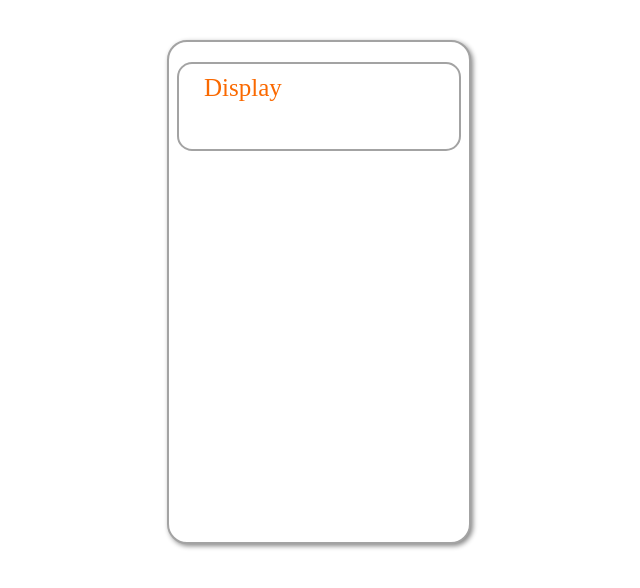
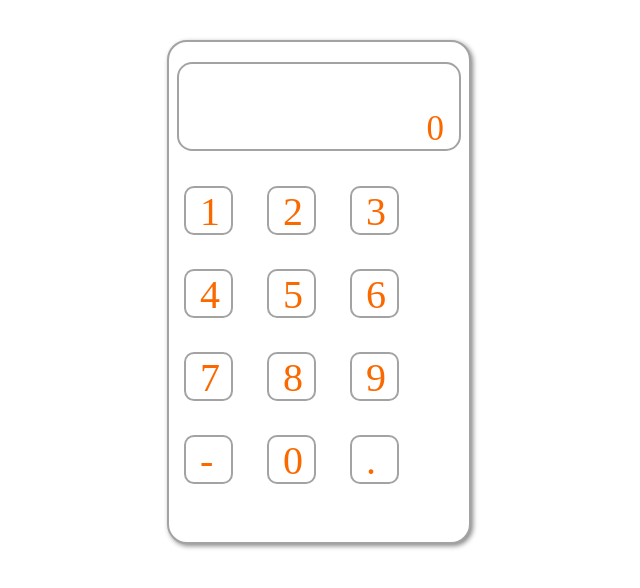
Before and after one commit to sebalex11/calculator, a plain HTML site: page index.html in a window 1280 px wide. Shown: the whole page, without its empty margins (321-961 px from the left). Drawn offline with nearby package versions, Linux system fonts and the light colour scheme.

Commit message:
finished up basic styling and added buttons, now I am starting to work on the javascript side of things

```diff
--- a/CSS/style.scss
+++ b/CSS/style.scss
@@ -2,12 +2,13 @@ $colorDark: #303030;
 $colorText: #FA6900;
 $colorLight: #FFF;
 $colorBorder: #A3A3A3;
+$border: solid $colorBorder 2px;
 
 body {
 	background-color: $colorLight;
 	color: $colorText;
-	* {
-		border: solid $colorBorder 2px;
+	div {
+		border: $border;
 	}
 }
 
@@ -26,6 +27,38 @@ body {
 	margin: 20px auto;
 	border-radius: 15px;
 	padding: 0px 25px;
-	vertical-align: bottom;
+	text-align: right;
+	position: relative;
+	overflow: hidden;
 	//background-color: $colorBorder;
 }
+
+#digi  	 {
+	position: absolute;
+	bottom: 0;
+	right: 15;
+	font-size: 35px;
+}
+
+.button {
+	height: 45px;
+	width: 45px;
+	border-radius: 10px;
+	display: inline-block;
+	font-size: 40px;
+	overflow: hidden;
+	position: relative;
+	margin: 15px;
+	&:hover{
+		background-color: $colorText;
+		color: $colorLight;
+		cursor: pointer;
+		cursor: hand;
+	}
+}
+
+p {
+	position: absolute;
+	top: -40;
+	left:14;
+}
--- a/Script/Main.js
+++ b/Script/Main.js
@@ -1,9 +1,26 @@
 $(function(){
 
-	$("h1").on("click", function(){
-		alert("dont do that")
+	$(".number").on("click", function(){
+
+
+		var buttonPressed = $(this).attr("data-num");
+		var buttonNum= parseInt(buttonPressed);
+		var digi = $("#digi").html();
+
+
+
+		if( $("#digi").html().indexOf("0") == 0){
+
+			$("#digi").html(digi.slice(1) + buttonNum);
+		} else {
+			$("#digi").html(digi + buttonNum);
+		}
+
+		if(digi.length >12){
+			$("#digi").html("Limit Reached");
+			setTimeout(function(){
+				$("#digi").html("0")
+			}, 1500)
+		}
 	})
-
-	$("#display").html("Display")
-
 })
--- a/index.html
+++ b/index.html
@@ -9,7 +9,48 @@
 	<body>
 		<div id="calc">
 			<div id="display">
+				<span id="digi">0</span>
 			</div>
+			<div data-num="1" class="number button">
+				<p>1<p>
+			</div>
+			<div data-num="2" class="number button">
+				<p>2<p>
+			</div>
+			<div data-num="3" class="number button">
+				<p>3</p>
+			</div>
+			<div data-num="4" class="number button">
+				<p>4</p>
+			</div>
+			<div data-num="5" class="number button">
+				<p>5</p>
+			</div>
+			<div data-num="6" class="number button">
+				<p>6</p>
+			</div>
+			<div data-num="7" class="number button">
+				<p>7</p>
+			</div>
+			<div data-num="8" class="number button">
+				<p>8</p>
+			</div>
+			<div data-num="9" class="number button">
+				<p>9</p>
+			</div>
+			<div data-num="-" class="operand button">
+				<p>-</p>
+			</div>
+			<div data-num="0"  class="number button">
+				<p>0</p>
+			</div>
+			<div data-num="." class="number button">
+				<p>.</p>
+			</div>
+
+		</div>
+
+
 
 		</div>
 
```
Also changed, not shown: CSS/style.css, Plan.txt (added), 1 other file.
